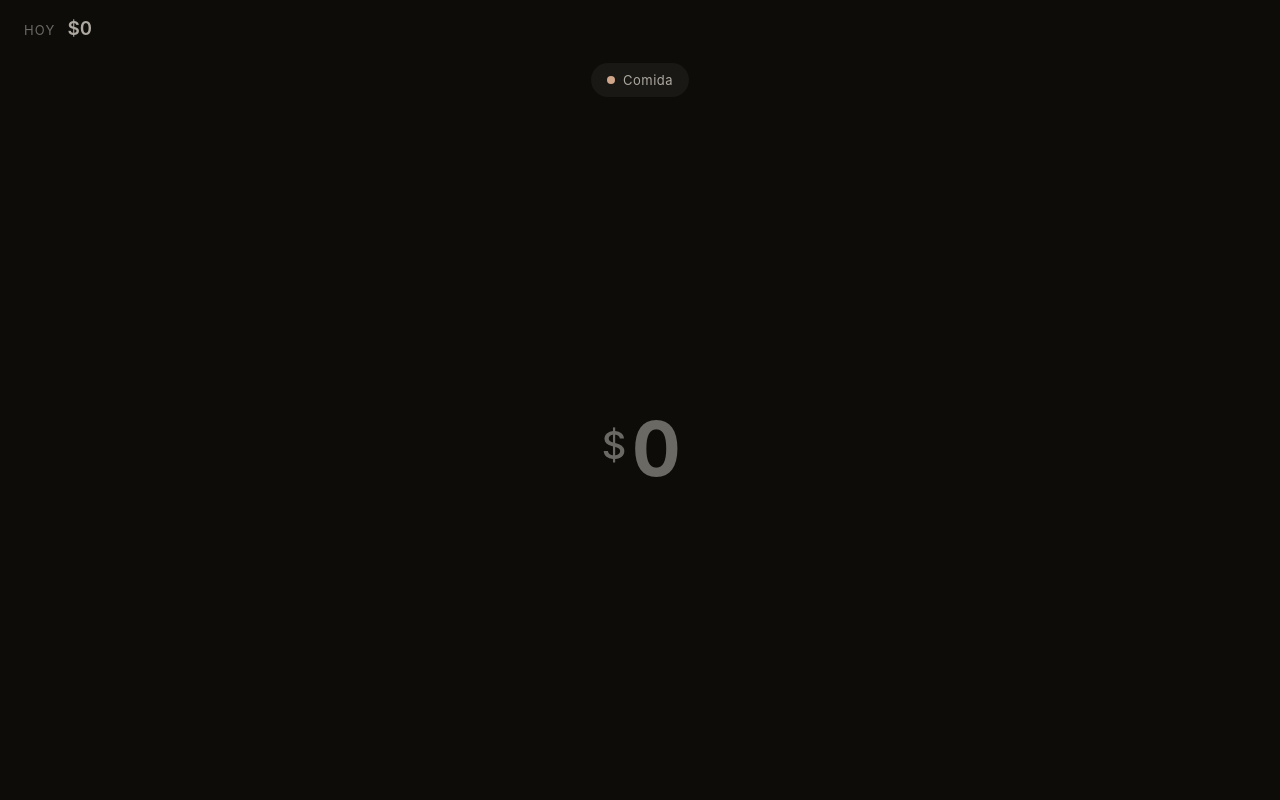
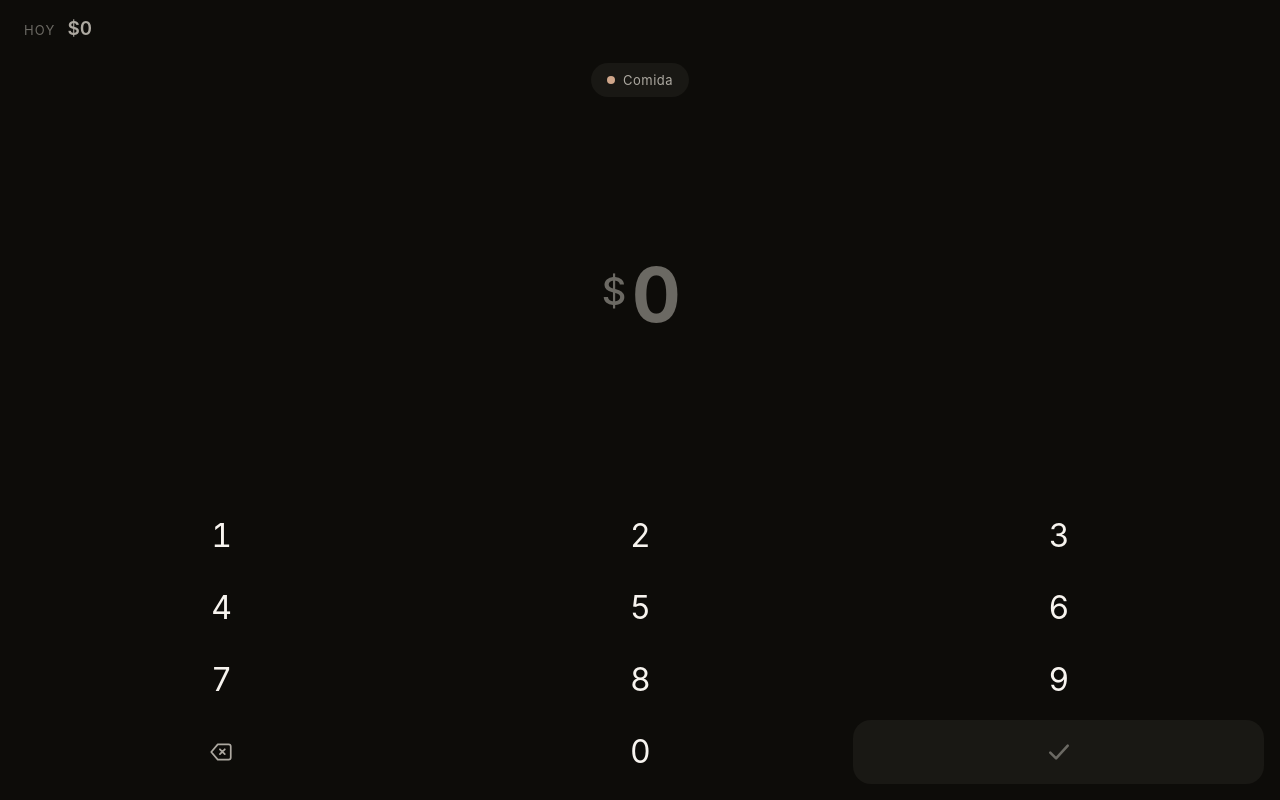
Before and after one commit to Joaquincuevas/Vacheron, a website built with Vite: page web/index.html in a window 1280 px wide. Both pictures are taken after a click on the button "Comida". Built offline with nearby package versions, Linux system fonts and the light colour scheme.

Commit message:
feat(ui): teclado numérico con formato CLP en vivo
Teclado propio, no el del sistema: los dígitos entran por la derecha y se
agrupan en vivo con Intl es-CL (8500 -> 8.500). No hay punto decimal
porque el peso no tiene decimales.

Las teclas no llevan fondo en reposo. Doce cajas apiladas ensucian la
pantalla y le compiten al monto; el relleno aparece solo al tocar y la
única superficie sólida es la confirmación, así no hay duda de cuál es la
acción primaria.

Mantener presionado el borrar limpia todo, y el click posterior al hold no
borra de más.

Co-Authored-By: Claude Opus 4.8 <noreply@anthropic.com>

```diff
--- /dev/null
+++ b/web/src/lib/money.ts
@@ -0,0 +1,29 @@
+/**
+ * El peso chileno no tiene decimales, así que el monto es siempre un entero y
+ * el teclado trabaja empujando dígitos por la derecha. No hay punto decimal
+ * porque no hay nada que separar.
+ */
+
+export const MAX_AMOUNT = 99_999_999;
+
+const groupFormatter = new Intl.NumberFormat('es-CL', { maximumFractionDigits: 0 });
+
+/** `8500` → `"8.500"`. Sin símbolo: el `$` se maquetea aparte para poder atenuarlo. */
+export function formatAmount(amount: number): string {
+  return groupFormatter.format(Math.trunc(amount));
+}
+
+/** `8500` → `"$8.500"`. Para totales e historial. */
+export function formatCLP(amount: number): string {
+  return `$${formatAmount(amount)}`;
+}
+
+/** Ignora el dígito si se pasa del tope, en vez de truncar en silencio. */
+export function appendDigit(current: number, digit: number): number {
+  const next = current * 10 + digit;
+  return next > MAX_AMOUNT ? current : next;
+}
+
+export function removeDigit(current: number): number {
+  return Math.floor(current / 10);
+}
--- a/web/src/main.ts
+++ b/web/src/main.ts
@@ -1,8 +1,10 @@
 import './styles/app.css';
 import { getState, setState, subscribe } from './state';
 import { mountCategoryGrid } from './ui/categories';
+import { mountKeypad } from './ui/keypad';
 import { toneOf, type Category } from './lib/categories';
 import { recordUse } from './lib/frequency';
+import { appendDigit, formatAmount, removeDigit } from './lib/money';
 
 /** Query obligatorio: si el shell no trae el nodo, es un bug de build, no un caso a manejar. */
 export function el<T extends HTMLElement>(id: string): T {
@@ -14,8 +16,17 @@ export function el<T extends HTMLElement>(id: string): T {
 const app = el('app');
 const chipCategory = el<HTMLButtonElement>('chip-category');
 const chipLabel = el('chip-label');
+const amountBox = el('amount');
+const amountValue = el('amount-value');
 
 const grid = mountCategoryGrid(el('category-grid'), pickCategory);
+
+const keypad = mountKeypad(el('keypad'), {
+  onDigit: (digit) => setState({ amount: appendDigit(getState().amount, digit) }),
+  onBackspace: () => setState({ amount: removeDigit(getState().amount) }),
+  onClear: () => setState({ amount: 0 }),
+  onConfirm: () => submit(),
+});
 
 function pickCategory(category: Category): void {
   // El conteo se anota al elegir, no al guardar: así el orden también refleja
@@ -26,10 +37,20 @@ function pickCategory(category: Category): void {
   setState({ category: category.label, view: 'amount' });
 }
 
-// El atributo manda la transición entre vistas; el CSS hace el resto.
+function submit(): void {
+  // El envío real entra en el commit siguiente.
+  console.log('submit', getState());
+}
+
 subscribe((state, previous) => {
   if (state.view !== previous.view || app.dataset['view'] !== state.view) {
     app.dataset['view'] = state.view;
+  }
+
+  if (state.amount !== previous.amount || amountValue.textContent === '') {
+    amountValue.textContent = formatAmount(state.amount);
+    amountBox.dataset['empty'] = String(state.amount === 0);
+    keypad.setConfirmEnabled(state.amount > 0);
   }
 });
 
@@ -38,4 +59,20 @@ chipCategory.addEventListener('click', () => {
   setState({ view: 'pick' });
 });
 
+// Teclado físico: no es el caso de uso, pero hace la app usable en escritorio
+// y hace posible probarla sin tocar la pantalla.
+window.addEventListener('keydown', (event) => {
+  if (getState().view !== 'amount') return;
+
+  if (event.key >= '0' && event.key <= '9') {
+    setState({ amount: appendDigit(getState().amount, Number(event.key)) });
+  } else if (event.key === 'Backspace') {
+    setState({ amount: removeDigit(getState().amount) });
+  } else if (event.key === 'Enter') {
+    if (getState().amount > 0) submit();
+  } else if (event.key === 'Escape') {
+    setState({ view: 'pick' });
+  }
+});
+
 export { getState, setState, subscribe, grid };
--- a/web/src/styles/app.css
+++ b/web/src/styles/app.css
@@ -194,6 +194,60 @@ button {
   transform: translateY(-0.08em);
 }
 
+/* --------------------------------------------------------------- teclado */
+
+.keypad {
+  flex: none;
+  display: grid;
+  grid-template-columns: repeat(3, 1fr);
+  gap: var(--s-2);
+  padding: var(--s-3) var(--s-4) var(--s-4);
+}
+
+/* Las teclas no llevan fondo en reposo: doce cajas apiladas ensucian la
+   pantalla y compiten con el monto. El relleno aparece solo al tocar. */
+.key {
+  display: flex;
+  align-items: center;
+  justify-content: center;
+  height: 64px;
+  border-radius: var(--radius);
+  background: transparent;
+  font-size: var(--step-3);
+  font-weight: 400;
+  letter-spacing: -0.02em;
+  font-variant-numeric: tabular-nums;
+  color: var(--text);
+}
+
+.key:active {
+  background: var(--surface-1);
+}
+
+.key--ghost {
+  color: var(--text-dim);
+}
+
+/* La única superficie rellena de la vista: no hay duda de cuál es la acción. */
+.key--confirm {
+  background: var(--accent);
+  color: var(--accent-ink);
+}
+
+.key--confirm:active {
+  background: var(--accent);
+}
+
+.key--confirm:disabled {
+  background: var(--surface-1);
+  color: var(--text-faint);
+  cursor: default;
+}
+
+.key--confirm:disabled:active {
+  transform: none;
+}
+
 /* ----------------------------------------------------------- superficies */
 
 .surface {
--- /dev/null
+++ b/web/src/ui/keypad.ts
@@ -0,0 +1,97 @@
+export interface KeypadHandlers {
+  onDigit(digit: number): void;
+  onBackspace(): void;
+  /** Mantener presionado el borrar limpia todo. */
+  onClear(): void;
+  onConfirm(): void;
+}
+
+export interface Keypad {
+  /** Habilita o deshabilita la confirmación según haya monto. */
+  setConfirmEnabled(enabled: boolean): void;
+}
+
+const BACKSPACE_ICON =
+  '<svg viewBox="0 0 24 24" width="26" height="26" fill="none" stroke="currentColor" stroke-width="1.6" stroke-linecap="round" stroke-linejoin="round" aria-hidden="true"><path d="M9 5h10a2 2 0 0 1 2 2v10a2 2 0 0 1-2 2H9l-6-7Z"/><path d="M15.5 9.5 11 14M11 9.5l4.5 4.5"/></svg>';
+
+const CONFIRM_ICON =
+  '<svg viewBox="0 0 24 24" width="28" height="28" fill="none" stroke="currentColor" stroke-width="2.2" stroke-linecap="round" stroke-linejoin="round" aria-hidden="true"><path d="m4.5 12.5 5 5 10-11"/></svg>';
+
+const HOLD_TO_CLEAR_MS = 450;
+
+export function mountKeypad(container: HTMLElement, handlers: KeypadHandlers): Keypad {
+  const keys: HTMLButtonElement[] = [];
+
+  for (const digit of [1, 2, 3, 4, 5, 6, 7, 8, 9]) {
+    keys.push(digitKey(digit, handlers));
+  }
+
+  keys.push(backspaceKey(handlers));
+  keys.push(digitKey(0, handlers));
+
+  const confirm = document.createElement('button');
+  confirm.type = 'button';
+  confirm.className = 'key key--confirm pressable';
+  confirm.innerHTML = CONFIRM_ICON;
+  confirm.setAttribute('aria-label', 'Guardar gasto');
+  confirm.disabled = true;
+  confirm.addEventListener('click', () => handlers.onConfirm());
+  keys.push(confirm);
+
+  container.replaceChildren(...keys);
+
+  return {
+    setConfirmEnabled(enabled) {
+      confirm.disabled = !enabled;
+    },
+  };
+}
+
+function digitKey(digit: number, handlers: KeypadHandlers): HTMLButtonElement {
+  const button = document.createElement('button');
+  button.type = 'button';
+  button.className = 'key pressable';
+  button.textContent = String(digit);
+  button.addEventListener('click', () => handlers.onDigit(digit));
+  return button;
+}
+
+function backspaceKey(handlers: KeypadHandlers): HTMLButtonElement {
+  const button = document.createElement('button');
+  button.type = 'button';
+  button.className = 'key key--ghost pressable';
+  button.innerHTML = BACKSPACE_ICON;
+  button.setAttribute('aria-label', 'Borrar dígito');
+
+  let holdTimer: number | undefined;
+  let cleared = false;
+
+  const startHold = (): void => {
+    cleared = false;
+    holdTimer = window.setTimeout(() => {
+      cleared = true;
+      handlers.onClear();
+    }, HOLD_TO_CLEAR_MS);
+  };
+
+  const endHold = (): void => {
+    if (holdTimer !== undefined) window.clearTimeout(holdTimer);
+    holdTimer = undefined;
+  };
+
+  button.addEventListener('pointerdown', startHold);
+  button.addEventListener('pointerup', endHold);
+  button.addEventListener('pointercancel', endHold);
+  button.addEventListener('pointerleave', endHold);
+
+  // Si el hold ya limpió todo, el click que viene después no debe borrar de más.
+  button.addEventListener('click', () => {
+    if (cleared) {
+      cleared = false;
+      return;
+    }
+    handlers.onBackspace();
+  });
+
+  return button;
+}
```
